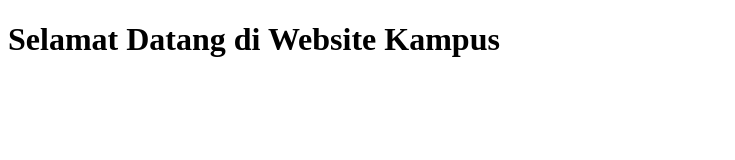
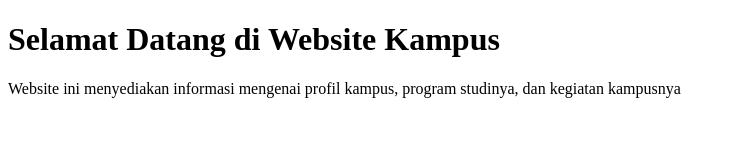
Before and after one commit to lindysetiaasujono91-cthric/belajar_git, a plain HTML site: page index.html in a window 1280 px wide. Shown: the whole page, without its empty margins (0-735 px from the left). Drawn offline with Linux system fonts and the light colour scheme.

Commit message:
tambahkan paragraf pengenalan kampus

```diff
--- a/index.html
+++ b/index.html
@@ -5,5 +5,6 @@
 </head>
 <body>
     <h1>Selamat Datang di Website Kampus</h1>
+    <p>Website ini menyediakan informasi mengenai profil kampus, program studinya, dan kegiatan kampusnya</p>
 </body>
 </html>
```
